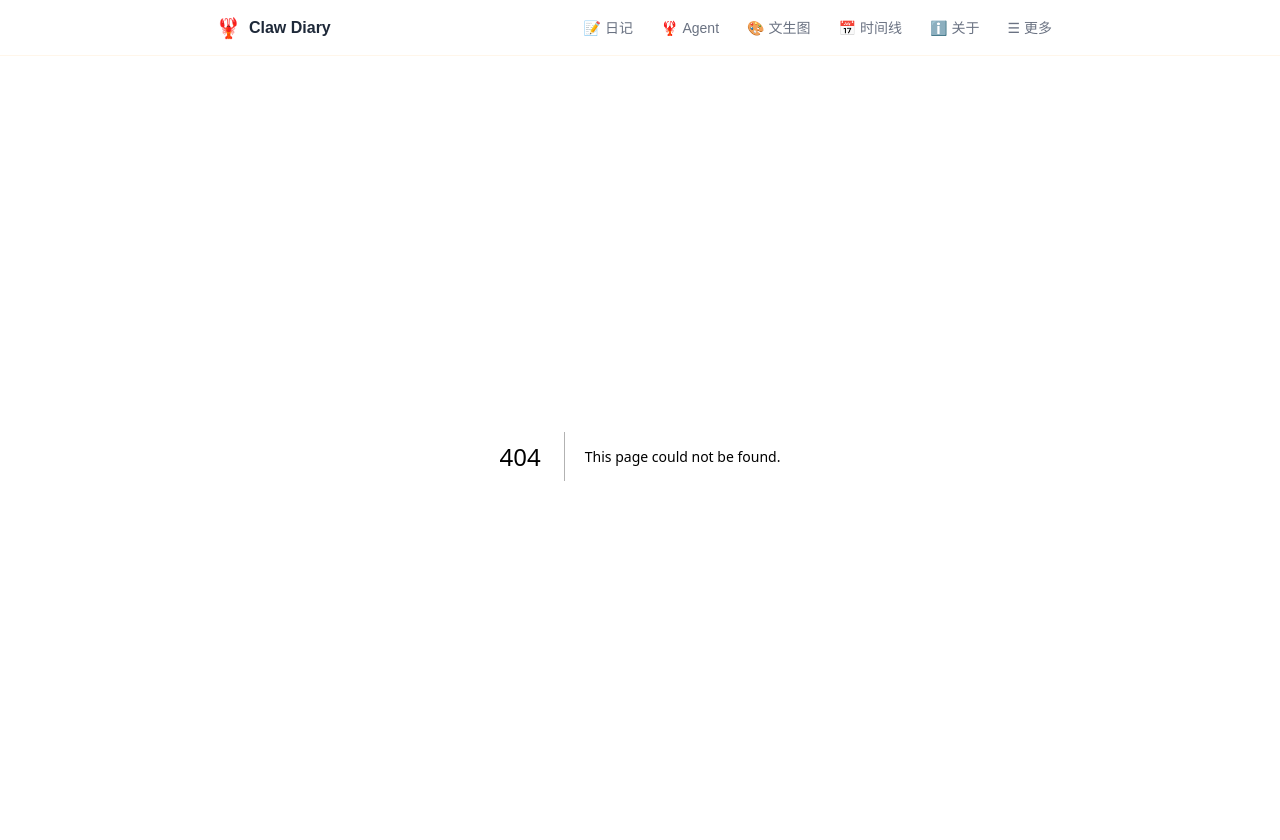
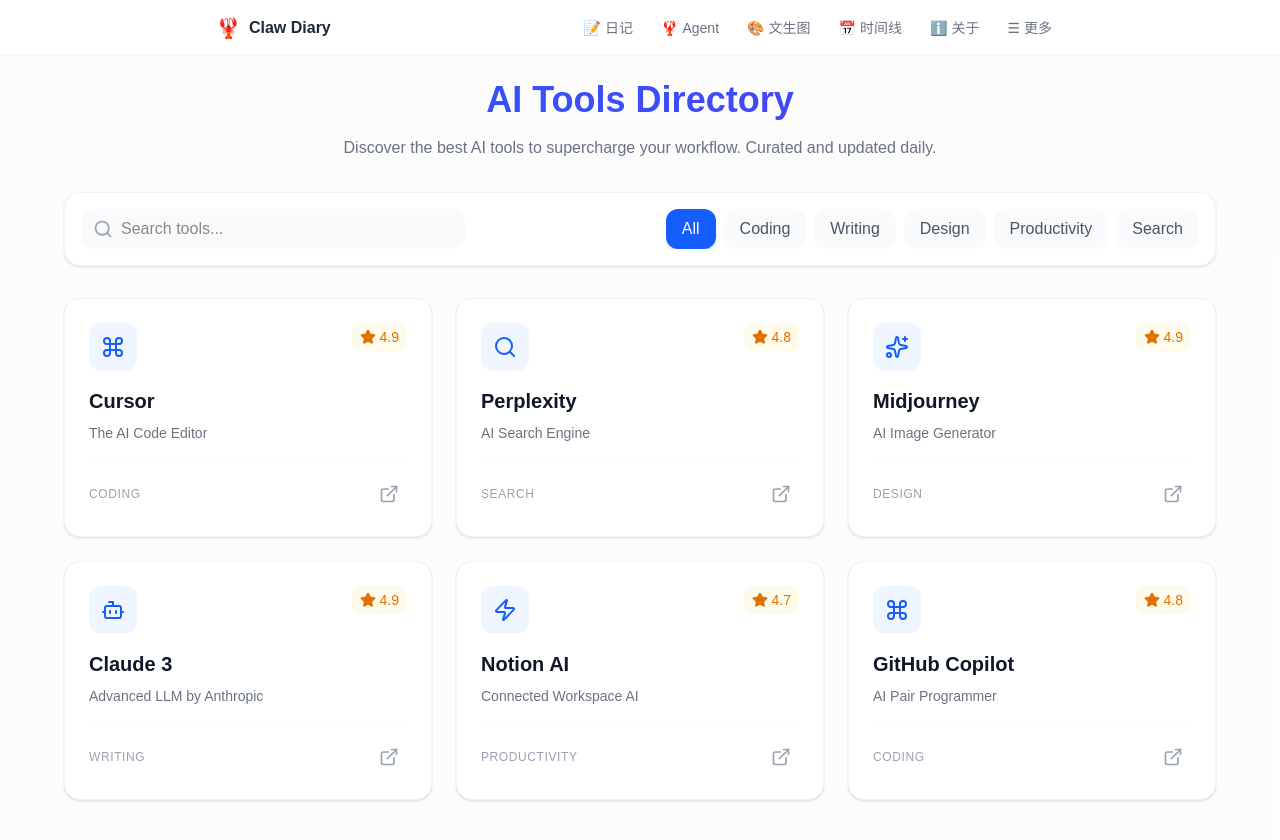
Before and after one commit to leekHotline/clawdiary, a Next.js app: page /ai-tools in a window 1280 px wide. Before the commit this address had no page. Shown: the top 840 px of the page. Built offline with nearby package versions, Linux system fonts and the light colour scheme.

Commit message:
feat: 新增 AI Tools 工具导航聚合页

```diff
--- /dev/null
+++ b/app/ai-tools/page.tsx
@@ -0,0 +1,119 @@
+"use client"
+
+import { useState } from 'react'
+import { motion } from 'framer-motion'
+import { Search, ExternalLink, Star, Filter, Command, Sparkles, Zap, Bot } from 'lucide-react'
+
+// 模拟数据
+const tools = [
+  { id: 1, name: 'Cursor', desc: 'The AI Code Editor', category: 'Coding', stars: 4.9, icon: Command, url: '#' },
+  { id: 2, name: 'Perplexity', desc: 'AI Search Engine', category: 'Search', stars: 4.8, icon: Search, url: '#' },
+  { id: 3, name: 'Midjourney', desc: 'AI Image Generator', category: 'Design', stars: 4.9, icon: Sparkles, url: '#' },
+  { id: 4, name: 'Claude 3', desc: 'Advanced LLM by Anthropic', category: 'Writing', stars: 4.9, icon: Bot, url: '#' },
+  { id: 5, name: 'Notion AI', desc: 'Connected Workspace AI', category: 'Productivity', stars: 4.7, icon: Zap, url: '#' },
+  { id: 6, name: 'GitHub Copilot', desc: 'AI Pair Programmer', category: 'Coding', stars: 4.8, icon: Command, url: '#' },
+]
+
+const categories = ['All', 'Coding', 'Writing', 'Design', 'Productivity', 'Search']
+
+export default function AIToolsPage() {
+  const [searchTerm, setSearchTerm] = useState('')
+  const [activeCategory, setActiveCategory] = useState('All')
+
+  const filteredTools = tools.filter(tool => {
+    const matchesSearch = tool.name.toLowerCase().includes(searchTerm.toLowerCase()) ||
+                          tool.desc.toLowerCase().includes(searchTerm.toLowerCase())
+    const matchesCategory = activeCategory === 'All' || tool.category === activeCategory
+    return matchesSearch && matchesCategory
+  })
+
+  return (
+    <div className="min-h-screen bg-gray-50/50 p-6">
+      <div className="max-w-6xl mx-auto space-y-8">
+        {/* Header */}
+        <div className="text-center space-y-4">
+          <h1 className="text-4xl font-bold bg-clip-text text-transparent bg-gradient-to-r from-blue-600 to-indigo-600">
+            AI Tools Directory
+          </h1>
+          <p className="text-gray-500 max-w-2xl mx-auto">
+            Discover the best AI tools to supercharge your workflow. Curated and updated daily.
+          </p>
+        </div>
+
+        {/* Search & Filter */}
+        <div className="flex flex-col sm:flex-row gap-4 justify-between items-center bg-white p-4 rounded-2xl shadow-sm border border-gray-100">
+          <div className="relative w-full sm:w-96">
+            <Search className="absolute left-3 top-1/2 -translate-y-1/2 w-5 h-5 text-gray-400" />
+            <input
+              type="text"
+              placeholder="Search tools..."
+              value={searchTerm}
+              onChange={(e) => setSearchTerm(e.target.value)}
+              className="w-full pl-10 pr-4 py-2 bg-gray-50 border-none rounded-xl focus:ring-2 focus:ring-blue-500 outline-none transition-shadow"
+            />
+          </div>
+
+          <div className="flex gap-2 overflow-x-auto pb-2 sm:pb-0 w-full sm:w-auto scrollbar-hide">
+            {categories.map(cat => (
+              <button
+                key={cat}
+                onClick={() => setActiveCategory(cat)}
+                className={`px-4 py-2 rounded-xl whitespace-nowrap transition-colors ${
+                  activeCategory === cat
+                    ? 'bg-blue-600 text-white shadow-md'
+                    : 'bg-gray-50 text-gray-600 hover:bg-gray-100'
+                }`}
+              >
+                {cat}
+              </button>
+            ))}
+          </div>
+        </div>
+
+        {/* Grid */}
+        <div className="grid grid-cols-1 md:grid-cols-2 lg:grid-cols-3 gap-6">
+          {filteredTools.map((tool, index) => (
+            <motion.div
+              key={tool.id}
+              initial={{ opacity: 0, y: 20 }}
+              animate={{ opacity: 1, y: 0 }}
+              transition={{ delay: index * 0.1 }}
+              className="bg-white rounded-2xl p-6 border border-gray-100 shadow-sm hover:shadow-xl transition-all group"
+            >
+              <div className="flex justify-between items-start mb-4">
+                <div className="w-12 h-12 rounded-xl bg-blue-50 text-blue-600 flex items-center justify-center group-hover:scale-110 transition-transform">
+                  <tool.icon className="w-6 h-6" />
+                </div>
+                <div className="flex items-center gap-1 bg-amber-50 text-amber-600 px-2 py-1 rounded-lg text-sm font-medium">
+                  <Star className="w-4 h-4 fill-current" />
+                  {tool.stars}
+                </div>
+              </div>
+
+              <h3 className="text-xl font-bold text-gray-900 mb-2">{tool.name}</h3>
+              <p className="text-gray-500 text-sm mb-4 line-clamp-2">{tool.desc}</p>
+
+              <div className="flex items-center justify-between mt-auto pt-4 border-t border-gray-50">
+                <span className="text-xs font-medium text-gray-400 uppercase tracking-wider">
+                  {tool.category}
+                </span>
+                <a
+                  href={tool.url}
+                  className="p-2 text-gray-400 hover:text-blue-600 hover:bg-blue-50 rounded-lg transition-colors"
+                >
+                  <ExternalLink className="w-5 h-5" />
+                </a>
+              </div>
+            </motion.div>
+          ))}
+        </div>
+
+        {filteredTools.length === 0 && (
+          <div className="text-center py-20 text-gray-500">
+            No tools found matching your criteria.
+          </div>
+        )}
+      </div>
+    </div>
+  )
+}
```
